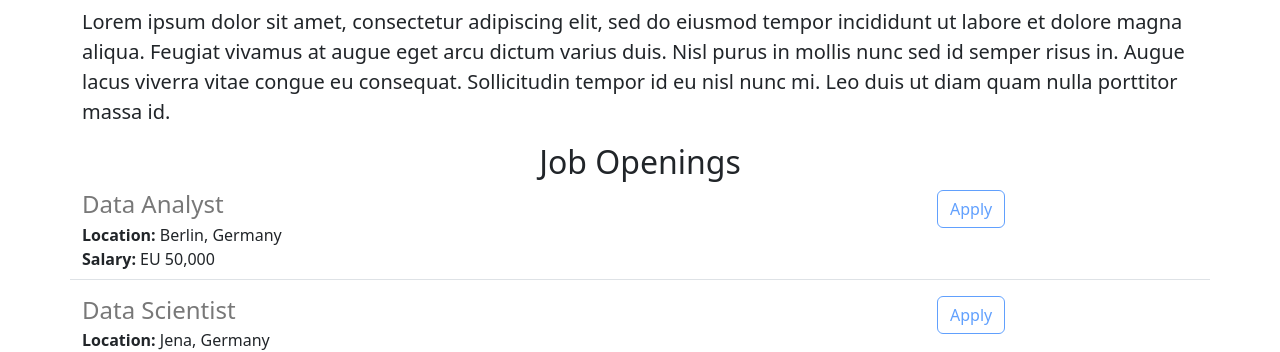
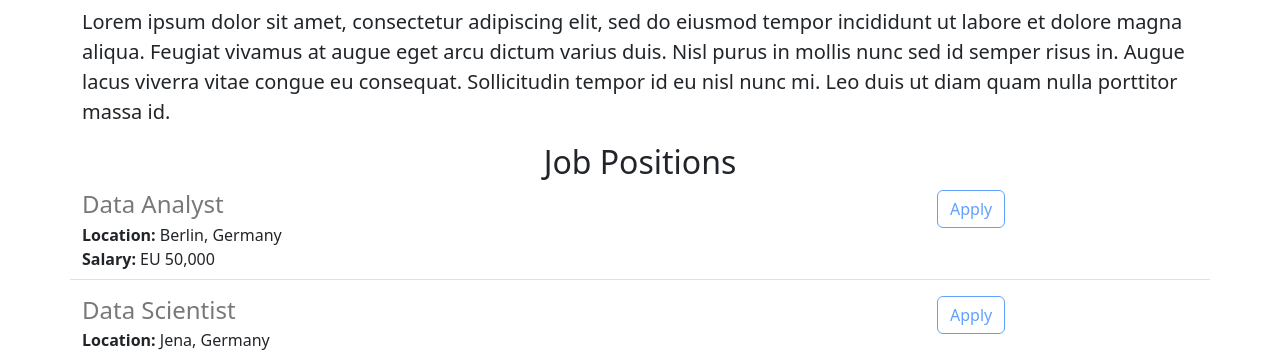
Before and after one commit to vantakapu/jovian-website-careers.v2, a Flask app: page / in a window 1280 px wide. Shown: the part 540-892 px from the top of the page. Run offline with Flask 2, Linux system fonts and the light colour scheme.

Commit message:
changed name-Job Positions

```diff
--- a/templates/home.html
+++ b/templates/home.html
@@ -26,7 +26,7 @@
       <p class="lead">
         Lorem ipsum dolor sit amet, consectetur adipiscing elit, sed do eiusmod tempor incididunt ut labore et dolore magna aliqua. Feugiat vivamus at augue eget arcu dictum varius duis. Nisl purus in mollis nunc sed id semper risus in. Augue lacus viverra vitae congue eu consequat. Sollicitudin tempor id eu nisl nunc mi. Leo duis ut diam quam nulla porttitor massa id.
       </p>
-      <h2 class="text-center mt-2 mb-2">Job Openings</h2>
+      <h2 class="text-center mt-2 mb-2">Job Positions</h2>
       <div>
         {% for job in jobs %}
           {% include 'jobitem.html' %}
```
